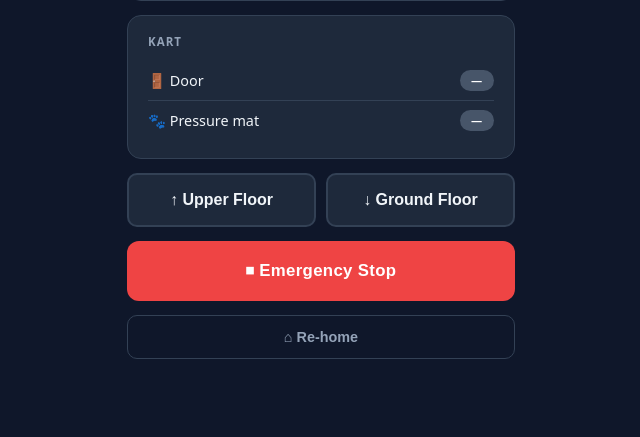
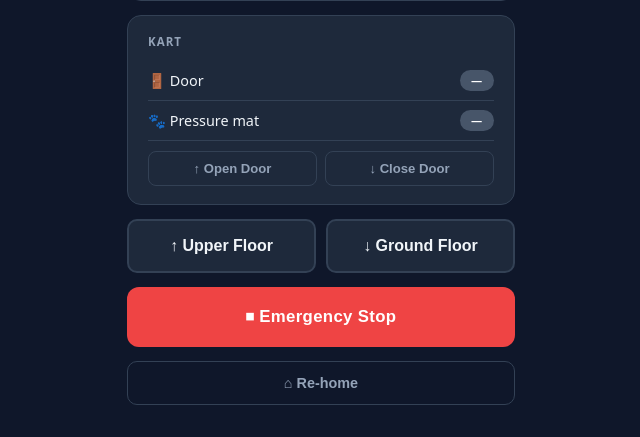
Before and after one commit to Thwart-Mallard/pet-elevator, a Python web app: template controller/templates/index.html in a window 1280 px wide. Shown: the part 380-817 px from the top of the page, without its empty margins (319-959 px from the left). Before the commit the page ends 739 px from the top, so only its background shows below. Run offline with Jinja, Linux system fonts and the light colour scheme; the template is opened without the code that fills it, so the values that code supplies are empty.

Commit message:
Add manual door open/close command to UI and kart node
New MQTT topic elevator/kart/door/command carries {"action": "open"|"close"}.

- controller/config.py: MQTT_TOPIC_KART_DOOR_CMD constant
- controller/web_ui.py: POST /api/door endpoint publishes to door command topic
- kart_node/config.py: MQTT_TOPIC_DOOR_CMD constant
- kart_node/main.py: subscribes to door command topic; logs action and stubs
  GPIO actuator call (TODO: wire to door motor/servo when hardware is fitted)
- index.html: Open Door / Close Door buttons in the Kart card calling /api/door

Co-Authored-By: Claude Sonnet 4.6 <noreply@anthropic.com>

```diff
--- a/controller/config.py
+++ b/controller/config.py
@@ -40,6 +40,7 @@ MQTT_TOPIC_STATUS        = "elevator/status"           # publish:  state/positio
 MQTT_TOPIC_DETECTION     = "elevator/camera/+/detection"  # from landing Pi Zero 2 W nodes
 MQTT_TOPIC_KART_DOOR     = "elevator/kart/door"        # from kart sensor node (retained)
 MQTT_TOPIC_KART_PRESSURE = "elevator/kart/pressure"    # from kart sensor node (retained)
+MQTT_TOPIC_KART_DOOR_CMD = "elevator/kart/door/command"  # to kart: {"action": "open"|"close"}
 
 # Wiring note:
 # Common-cathode wiring — DM542T PUL-, DIR-, ENA- tied to GND; Pi GPIO drives the + sides.
--- a/controller/templates/index.html
+++ b/controller/templates/index.html
@@ -285,6 +285,21 @@ button:disabled {
 .interlock-pill.ok   { background: var(--green); }
 .interlock-pill.warn { background: var(--red); animation: pulse-red 1s ease-in-out infinite; }
 .interlock-pill.info { background: var(--blue); }
+
+.door-btns {
+  display: flex;
+  gap: 8px;
+  margin-top: 10px;
+}
+.btn-door {
+  flex: 1;
+  background: transparent;
+  border: 1px solid var(--border);
+  color: var(--muted);
+  font-size: 0.82rem;
+  padding: 9px;
+  border-radius: 8px;
+}
 </style>
 </head>
 <body>
@@ -325,6 +340,10 @@ button:disabled {
   <div class="interlock-row">
     <span class="interlock-label">🐾 Pressure mat</span>
     <span class="interlock-pill" id="pressure-pill">—</span>
+  </div>
+  <div class="door-btns">
+    <button class="btn-door" onclick="doorCmd('open')">↑ Open Door</button>
+    <button class="btn-door" onclick="doorCmd('close')">↓ Close Door</button>
   </div>
 </div>
 
@@ -415,6 +434,14 @@ function updateUI(s) {
 
 function goFloor(floor) { cmd({ action: 'go', floor }); }
 
+function doorCmd(action) {
+  fetch('/api/door', {
+    method:  'POST',
+    headers: { 'Content-Type': 'application/json' },
+    body:    JSON.stringify({ action }),
+  }).catch(() => {});
+}
+
 function cmd(payload) {
   fetch('/api/command', {
     method:  'POST',
--- a/kart_node/config.py
+++ b/kart_node/config.py
@@ -12,5 +12,6 @@ PRESSURE_PIN = 27
 # ── MQTT ──────────────────────────────────────────────────────────────────
 MQTT_BROKER           = os.environ.get("ELEVATOR_BROKER", "pet-elevator.local")
 MQTT_PORT             = 1883
-MQTT_TOPIC_DOOR       = "elevator/kart/door"      # retained
-MQTT_TOPIC_PRESSURE   = "elevator/kart/pressure"  # retained
+MQTT_TOPIC_DOOR       = "elevator/kart/door"           # retained
+MQTT_TOPIC_PRESSURE   = "elevator/kart/pressure"       # retained
+MQTT_TOPIC_DOOR_CMD   = "elevator/kart/door/command"   # subscribe: {"action": "open"|"close"}
```
Also changed, not shown: controller/web_ui.py (+10 -0 lines), kart_node/main.py (+21 -2 lines), 1 other file.
